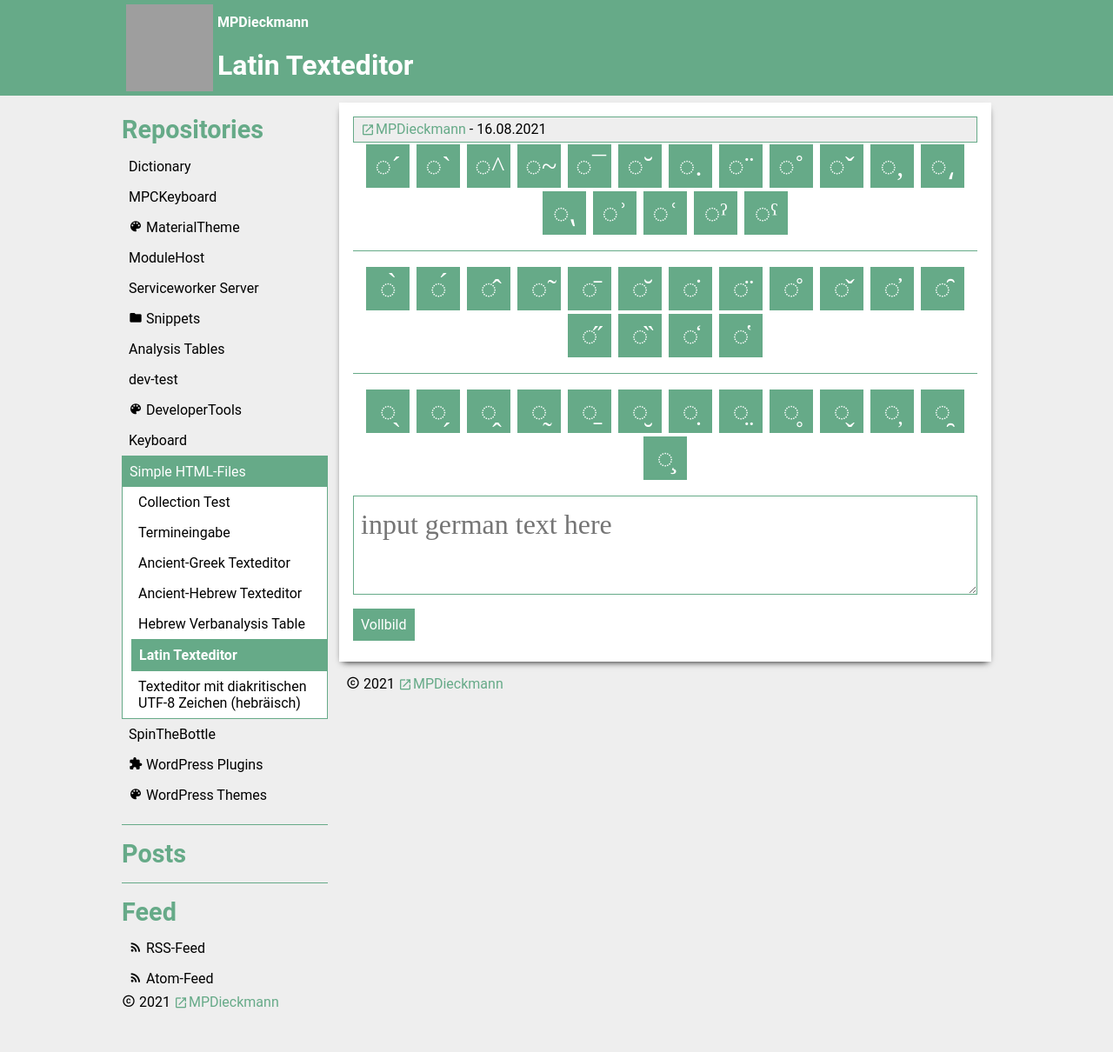
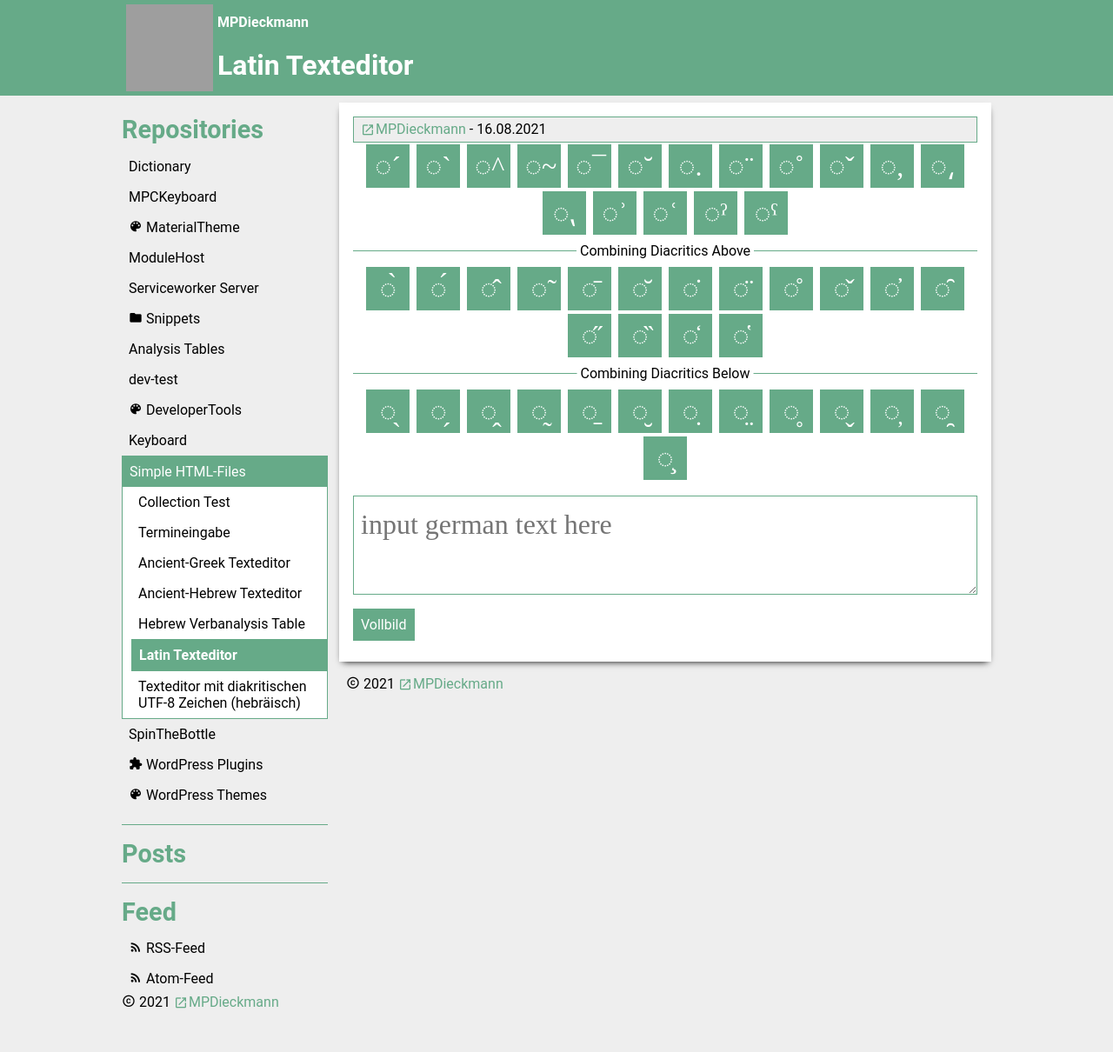
Before and after one commit to MPDieckmann/mpdieckmann.github.io, a Jekyll site: the page built from _repositories/simple/latin-input.html, in a window 1280 px wide. Shown: the whole page at 87% size. Built offline with Jekyll 4.4.1, drawn with Linux system fonts in a browser that asks for light colours; some web fonts are replaced; grey boxes are pictures that could not be loaded.

Commit message:
Update latin-input.html

```diff
--- a/_repositories/simple/latin-input.html
+++ b/_repositories/simple/latin-input.html
@@ -108,17 +108,22 @@ themecolor: "#6a8"
   hr {
     position: relative;
     margin: 1em 0;
+    overflow: visible;
   }
 
   hr::before {
     content: attr(title);
     position: absolute;
     background: #fff;
-    padding: 0 1em;
-    top: 0.5em;
-    left: auto;
-    right: auto;
-    margin: 0 auto;
+    padding: 0 0.25em;
+    top: -0.5em;
+    left: 50%;
+    line-height: 1;
+    display: block;
+    color: #000;
+    text-align: center;
+    white-space: nowrap;
+    transform: translate(-50%, 0);
   }
 </style>
 <div id="toolbar">
```
